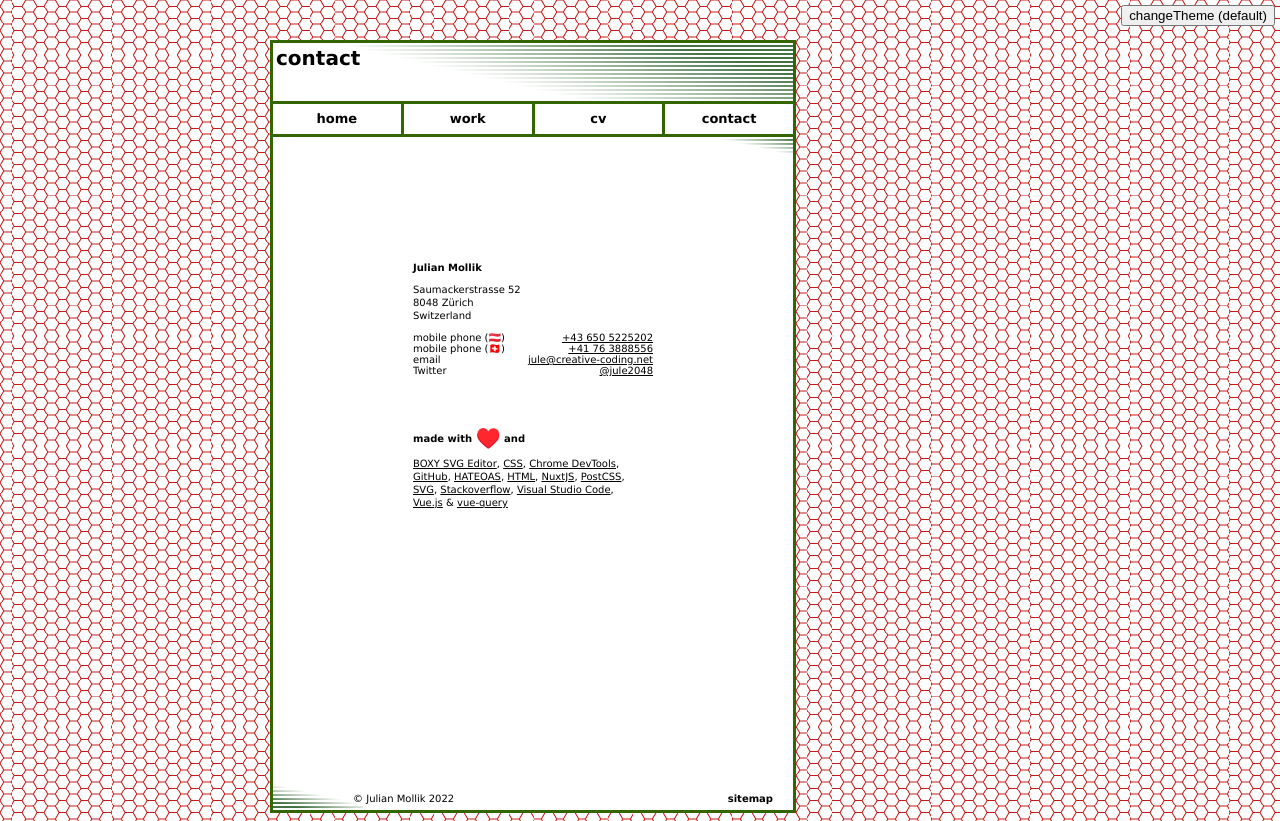
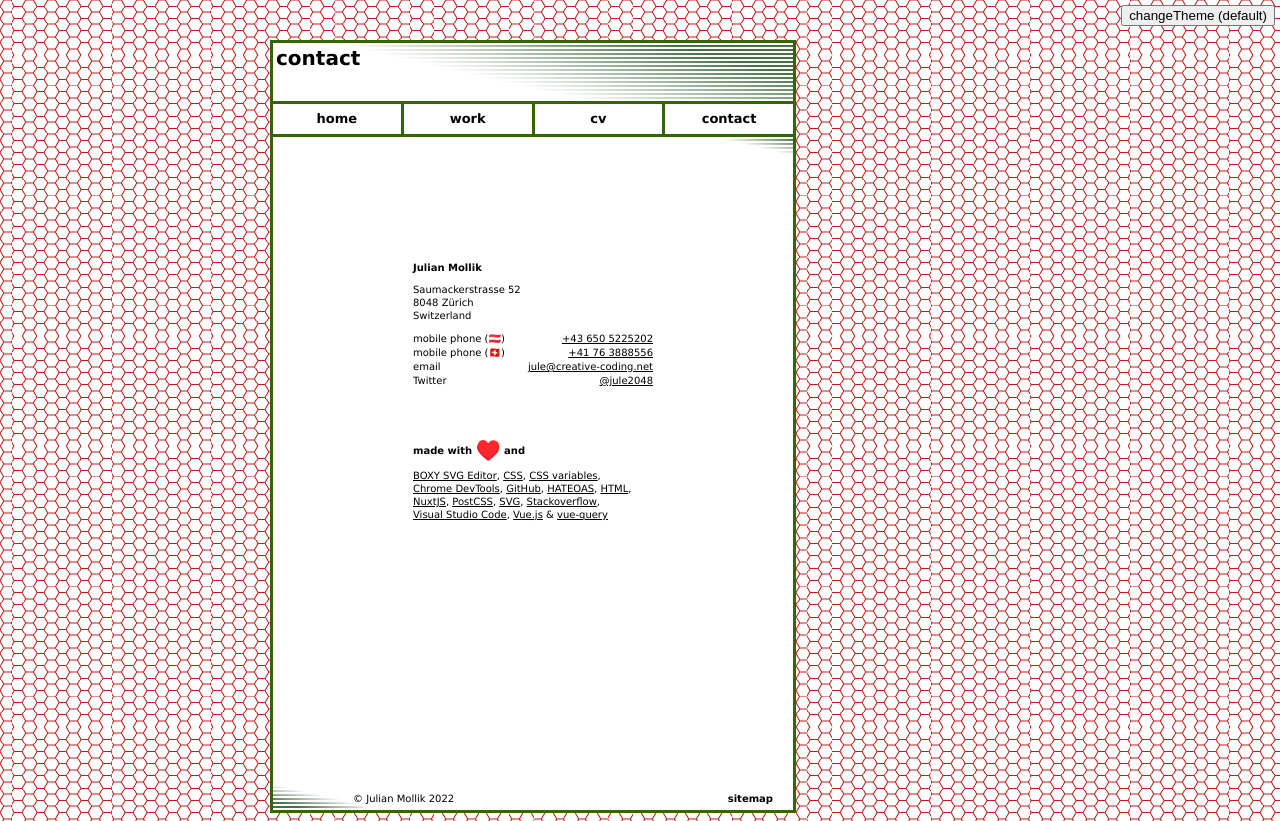
Before and after one commit to jule256/creative-coding.net, a Nuxt app: page /contact in a window 1280 px wide. Built offline with nearby package versions, Linux system fonts and the light colour scheme; what vue-query would draw is missing.

Commit message:
added tech-entry

```diff
--- a/pages/contact.vue
+++ b/pages/contact.vue
@@ -118,6 +118,11 @@ const techRaw = [
         title: 'Where Developers Learn, Share, & Build Careers',
         text: 'Stackoverflow'
     },
+    {
+        url: 'https://developer.mozilla.org/en-US/docs/Web/CSS/Using_CSS_custom_properties',
+        title: 'Using CSS custom properties (variables)',
+        text: 'CSS variables'
+    },
 ]
 
 const techSorted = computed(() => {
@@ -143,6 +148,7 @@ onMounted(() => {
     dl {
         display: flex;
         flex-flow: row wrap;
+        line-height: 14px;
 
         dt {
             width: 110px;
```
